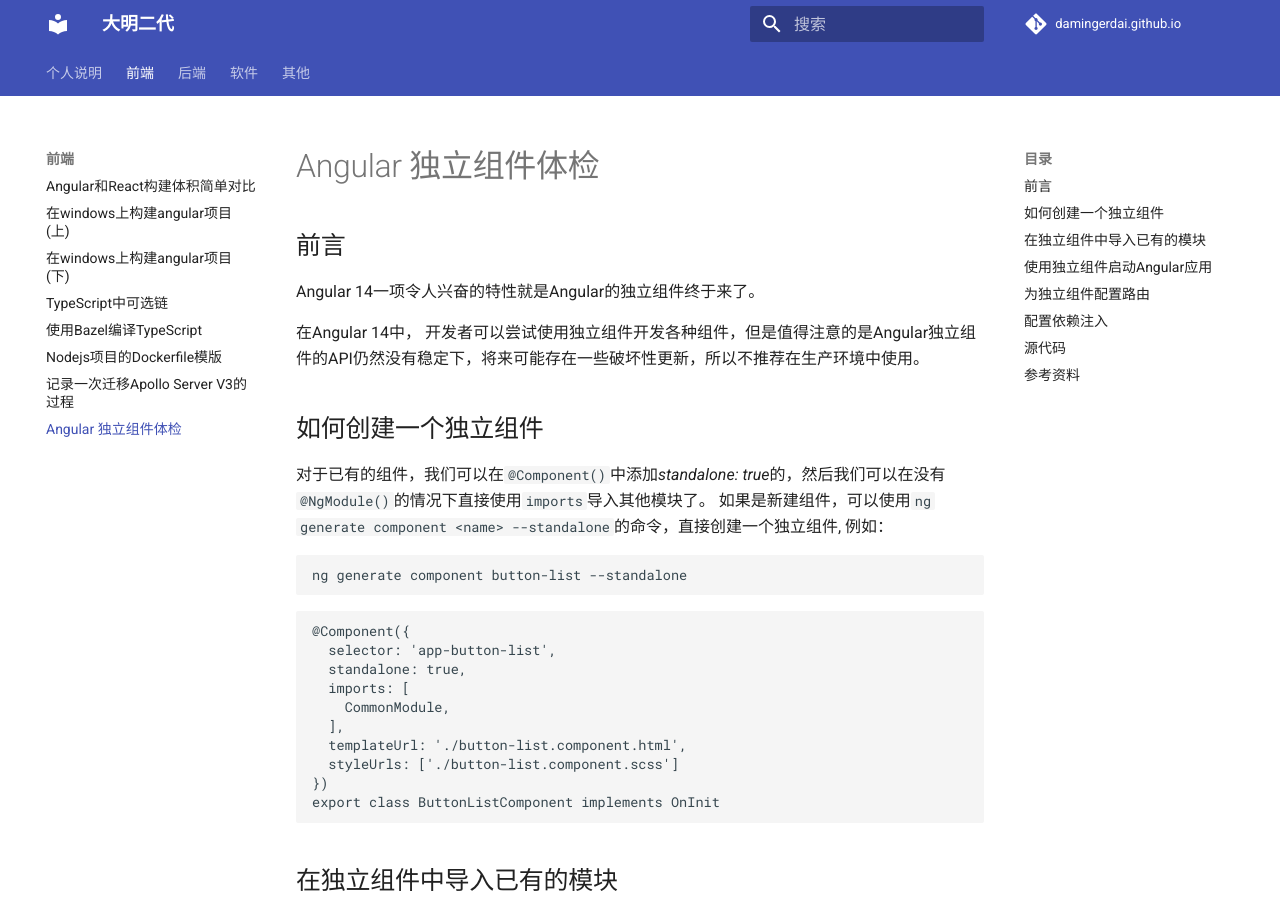
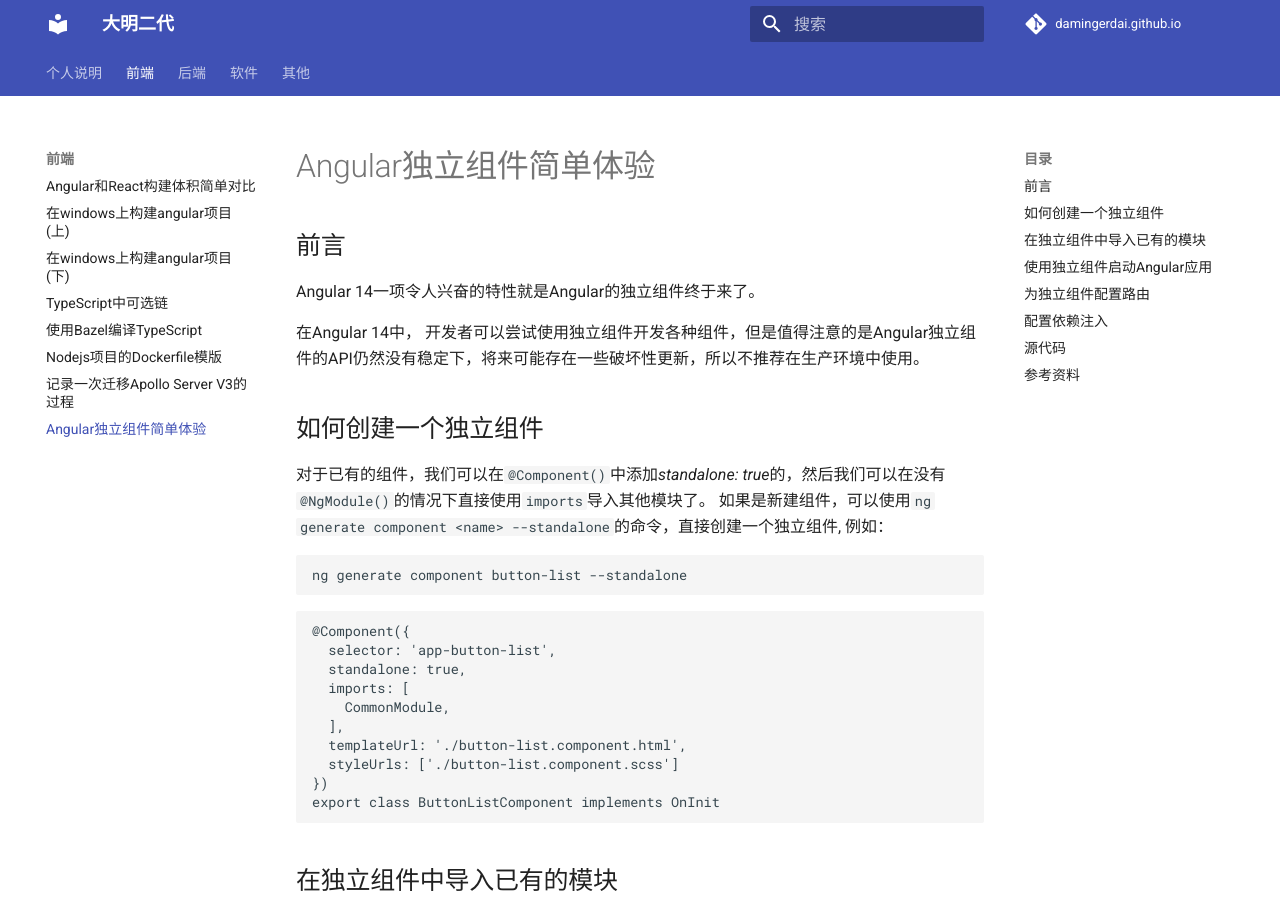
Before and after one commit to damingerdai/damingerdai.github.io, an MkDocs documentation site: the page built from docs/front-end/angular-standalone-components-app.md, in a window 1280 px wide and 900 px high. Built offline with MkDocs 1.6.1 and Material for MkDocs 9.7.7, drawn with Linux system fonts in a browser that asks for light colours; comment, search, counter and statistics services are not loaded.

Commit message:
docs: rename 'Angular独立组件简单体验'

```diff
--- a/docs/front-end/angular-standalone-components-app.md
+++ b/docs/front-end/angular-standalone-components-app.md
@@ -1,4 +1,4 @@
-# Angular 独立组件体检
+# Angular独立组件简单体验
 
 ## 前言
 
--- a/mkdocs.yml
+++ b/mkdocs.yml
@@ -31,7 +31,7 @@ nav:
         - 使用Bazel编译TypeScript: front-end/build-typescript-with-bazel.md
         - Nodejs项目的Dockerfile模版: front-end/node-docker-template.md
         - 记录一次迁移Apollo Server V3的过程: front-end/log-migrate-apollo-server-v3.md
-        - Angular 独立组件体检: front-end/angular-standalone-components-app.md
+        - Angular独立组件简单体验: front-end/angular-standalone-components-app.md
   - 后端:
         - Gradle配置阿里镜像: back-end/gradle-ali-mirror.md
         - 从springfox迁移到springdoc: back-end/migrate-springdoc-from-springfox.md
```
